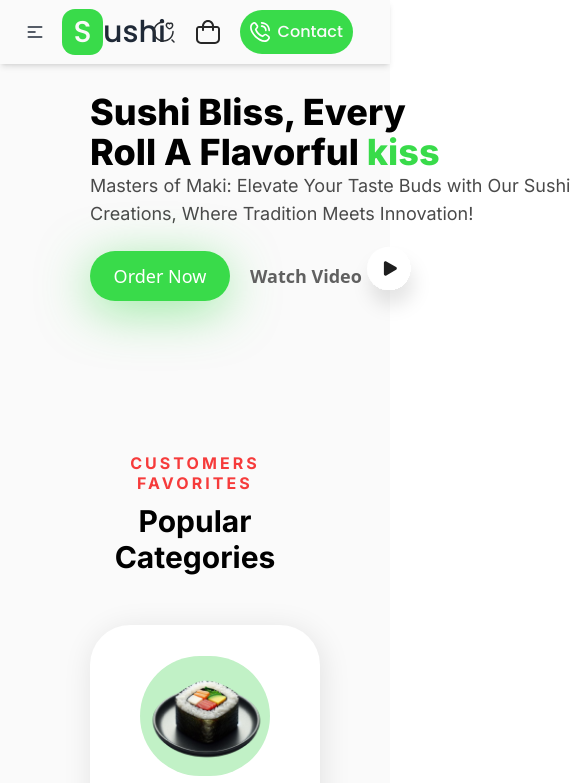
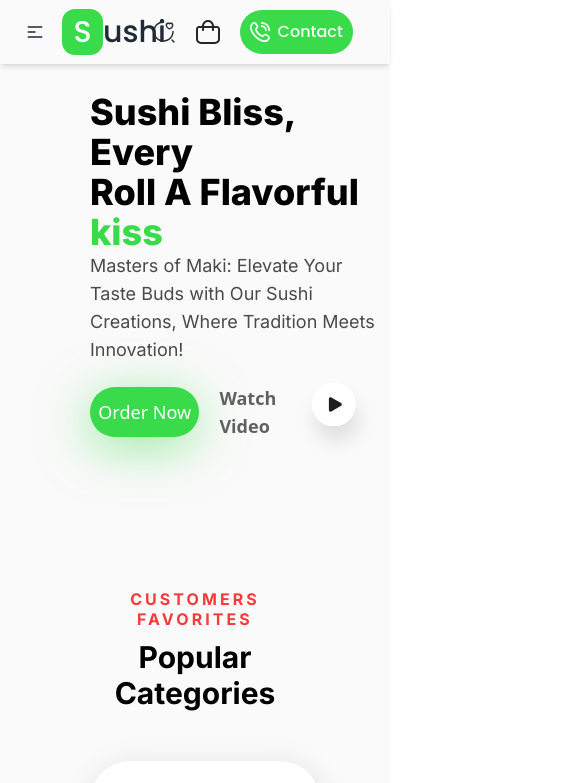
Before and after one commit to Maxwell011/sushi-experience, a React (Vite) app: page / in a window 390 px wide. Shown: the top 783 px of the page, 585 px wide, since content can reach past the window. Built offline with nearby package versions, Linux system fonts and the light colour scheme.

Commit message:
for improved alignment and responsiveness

```diff
--- a/src/App.tsx
+++ b/src/App.tsx
@@ -15,7 +15,7 @@ function App() {
         <Nav />
         <section className="">
           <div className="flex items-center mb-[-190px] mt-16">
-            <div className="mb-[320px] mt-7 lg:mt-0">
+            <div className="mb-[320px] mt-7 lg:mt-0 flex flex-col items-center justify-center">
               <h1 className="text-normal-black text-4xl font-extrabold font-inter w-fit">
                 Sushi Bliss, Every <br />
                 Roll A Flavorful{" "}
@@ -23,7 +23,7 @@ function App() {
                   kiss
                 </span>
               </h1>
-              <p className="text-[#4A4A4A] text-lg not-italic font-normal font-inter w-[700px]">
+              <p className="text-[#4A4A4A] text-lg not-italic font-normal font-inter w-fit">
                 Masters of Maki: Elevate Your Taste Buds with Our Sushi <br />
                 Creations, Where Tradition Meets Innovation!
               </p>
```
